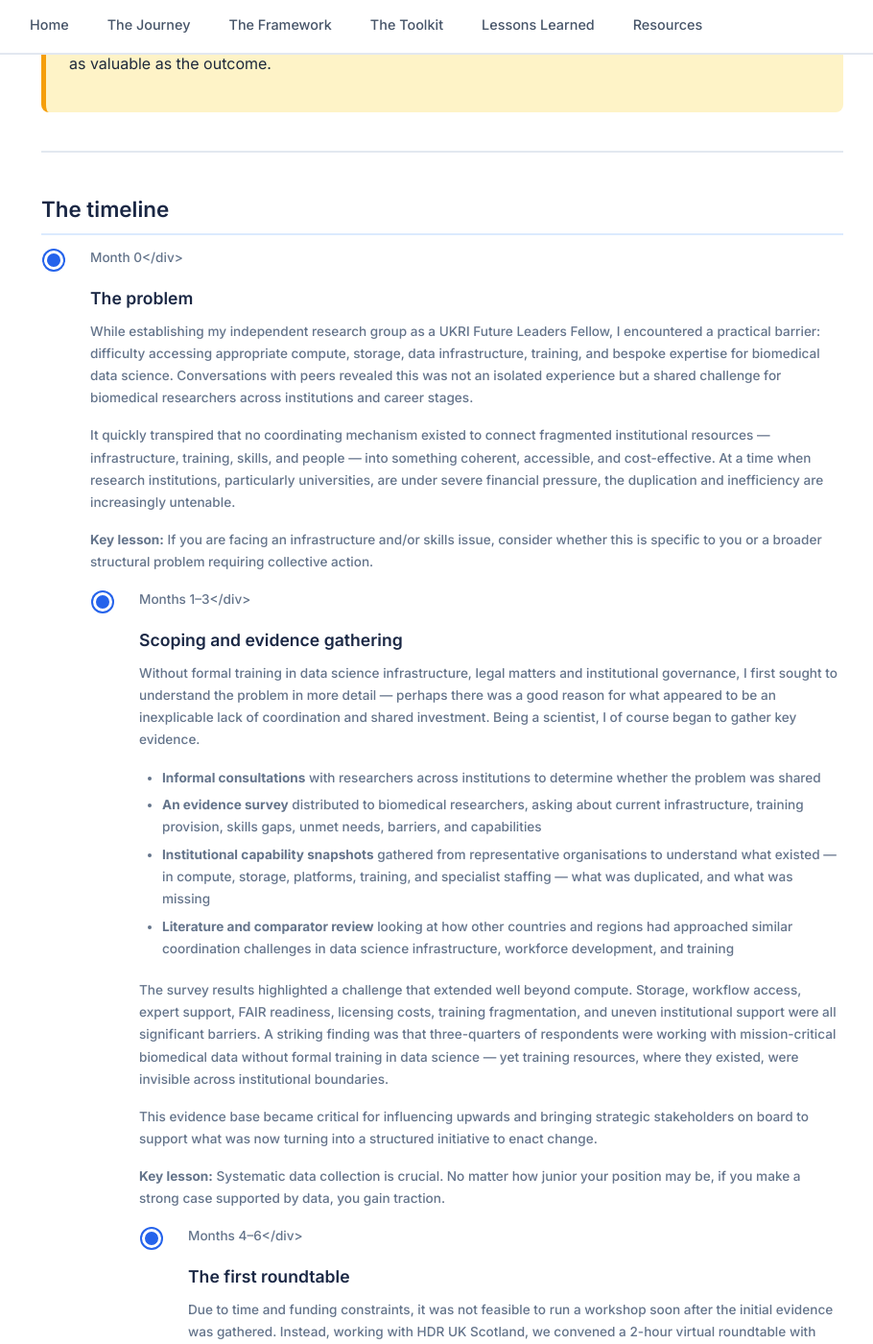
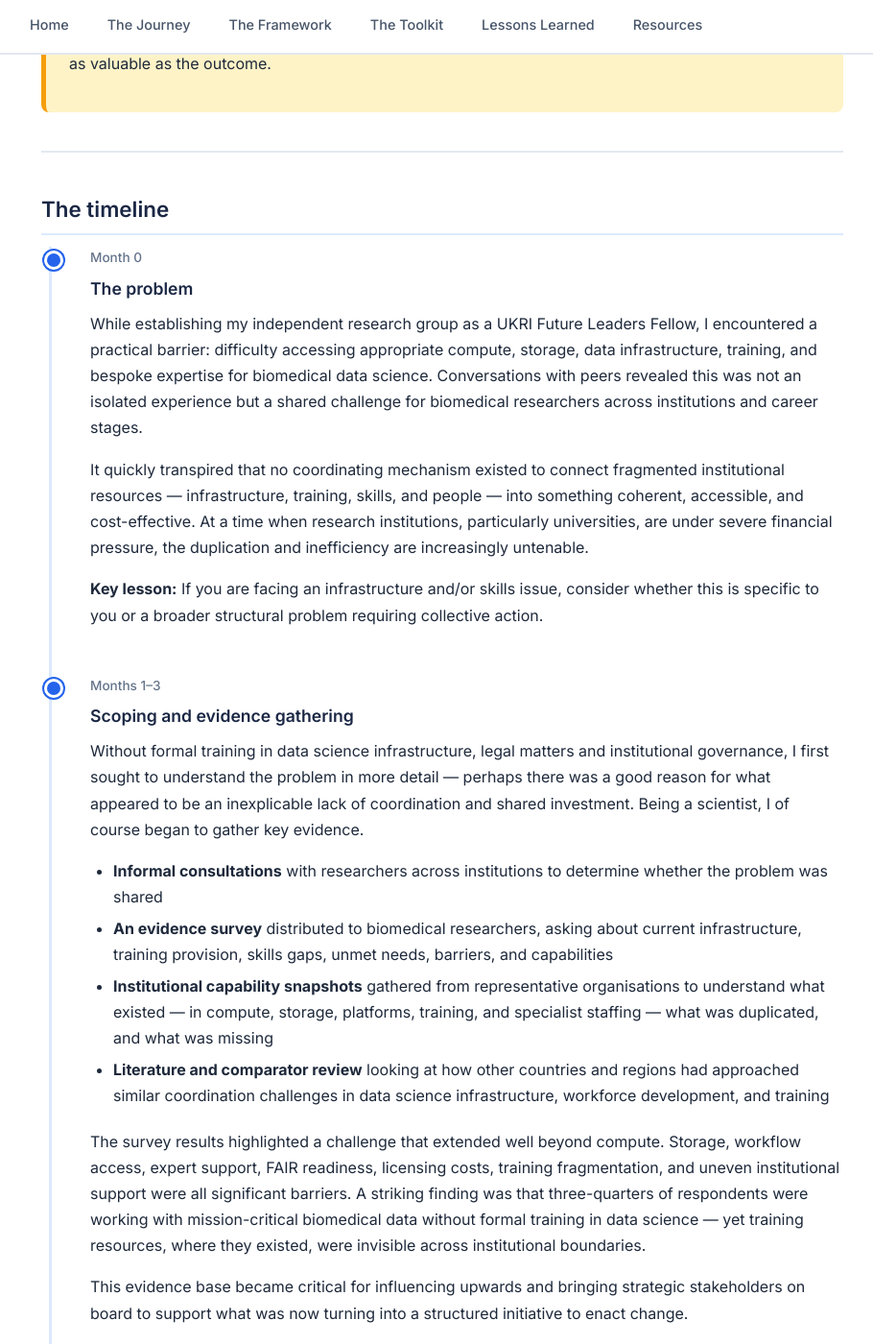
Before and after one commit to RalitsaMadsen/biomedical-data-science-toolkit, a Jekyll site: the page built from pages/journey.md, in a window 1280 px wide and 1400 px high, scrolled down 490 px. Shown: the whole window at 96% size, without its empty margins (179-1089 px from the left). Built offline with Jekyll 4.4.1, drawn with Linux system fonts in a browser that asks for light colours; some of the changed text lies outside the part shown.

Commit message:
Fix timeline-date div rendering

```diff
--- a/pages/journey.md
+++ b/pages/journey.md
@@ -17,7 +17,7 @@ Most reports describe outcomes. Few describe the messy, non-linear process of ge
 ## The timeline
 
 <div class="timeline-item">
-<div class="timeline-date">Month 0</div>
+<div class="timeline-date" markdown="0">Month 0</div>
 
 ### The problem
 
@@ -29,7 +29,7 @@ It quickly transpired that no coordinating mechanism existed to connect fragment
 </div>
 
 <div class="timeline-item">
-<div class="timeline-date">Months 1–3</div>
+<div class="timeline-date" markdown="0">Months 1–3</div>
 
 ### Scoping and evidence gathering
 
@@ -48,7 +48,7 @@ This evidence base became critical for influencing upwards and bringing strategi
 </div>
 
 <div class="timeline-item">
-<div class="timeline-date">Months 4–6</div>
+<div class="timeline-date" markdown="0">Months 4–6</div>
 
 ### The first roundtable
 
@@ -66,7 +66,7 @@ Critically, the roundtable also revealed the diversity of stakeholders needed: i
 </div>
 
 <div class="timeline-item">
-<div class="timeline-date">Months 7–10</div>
+<div class="timeline-date" markdown="0">Months 7–10</div>
 
 ### Navigating obstacles
 
@@ -82,7 +82,7 @@ Key timelines and milestones began to slip due to unforeseen challenges. I reali
 </div>
 
 <div class="timeline-item">
-<div class="timeline-date">Months 10–14</div>
+<div class="timeline-date" markdown="0">Months 10–14</div>
 
 ### Designing the workshop
 
@@ -105,7 +105,7 @@ Materials produced for the workshop included: a one-page aims sheet, an evidence
 </div>
 
 <div class="timeline-item">
-<div class="timeline-date">Month 15</div>
+<div class="timeline-date" markdown="0">Month 15</div>
 
 ### The workshop
 
@@ -133,7 +133,7 @@ Six structured discussions ran through the day, each building on the previous:
 </div>
 
 <div class="timeline-item">
-<div class="timeline-date">Months 15–18</div>
+<div class="timeline-date" markdown="0">Months 15–18</div>
 
 ### Post-workshop: from outputs to ownership
 
```
